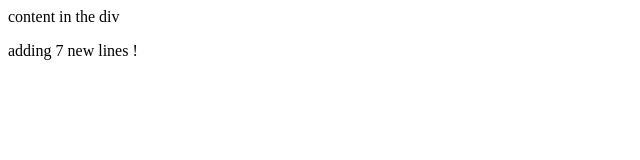
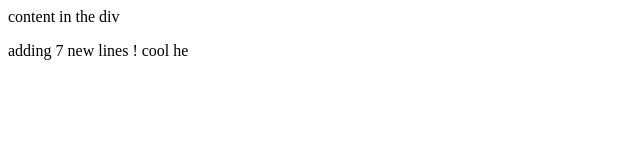
Before and after one commit to julianolm/git_crash_course_test_1, a plain HTML site: page index.html in a window 1280 px wide. Shown: the full height of the page, 0-640 px from the left. Drawn offline with Linux system fonts and the light colour scheme.

Commit message:
added the 'cool he'
In this changed I added the expression 'cool he' to the end of the paragraph

```diff
--- a/index.html
+++ b/index.html
@@ -5,4 +5,5 @@
     new
     lines
     !
+    cool he
 </p>
```
